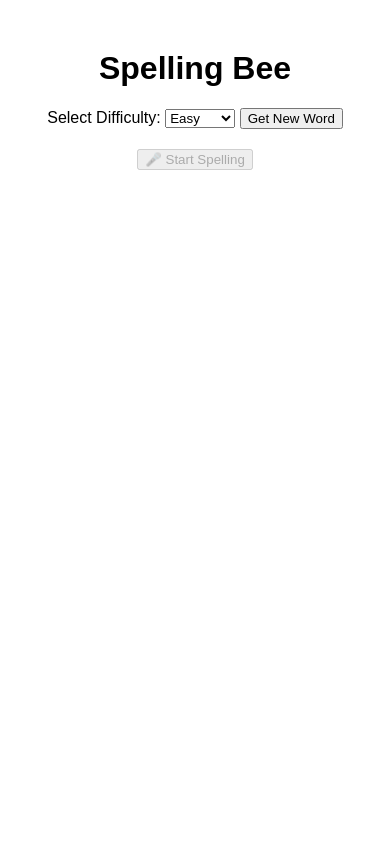
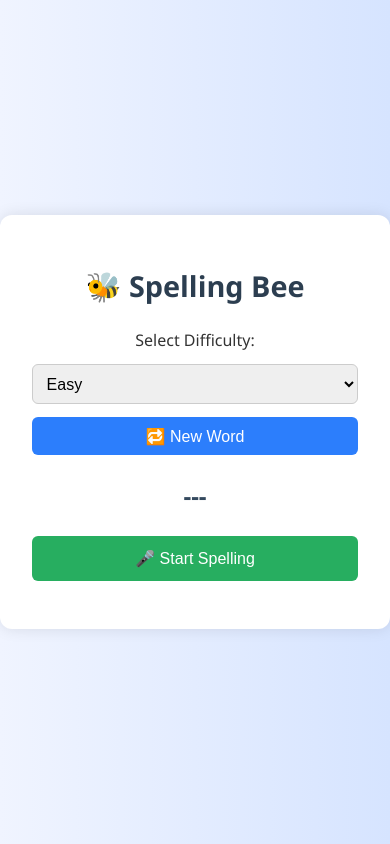
Before and after one commit to EderVargas/spell-html, a plain HTML site: page index.html in a window 390 px wide. Drawn offline with Linux system fonts and the light colour scheme.

Commit message:
improve view

```diff
--- a/index.html
+++ b/index.html
@@ -1,142 +1,34 @@
 <!DOCTYPE html>
+<!-- levantar con: python -m http.server 8000 --bind 0.0.0.0 -->
 <html lang="en">
-<!-- levantar con python -m http.server 5000 --bind 0.0.0. -->
 <head>
-    <meta charset="UTF-8">
-    <title>Spelling Game</title>
-    <style>
-        body {
-            font-family: sans-serif;
-            text-align: center;
-            margin-top: 50px;
-        }
-
-        .word {
-            font-size: 2em;
-            margin: 20px;
-        }
-
-        .result {
-            font-size: 1.5em;
-            margin-top: 20px;
-        }
-    </style>
+  <meta charset="UTF-8">
+  <title>Spelling Bee</title>
+  <meta name="viewport" content="width=device-width, initial-scale=1.0">
+  <link rel="stylesheet" href="styles.css">
 </head>
 
 <body>
+  <div class="container">
+    <h1>🐝 Spelling Bee</h1>
 
-    <h1>Spelling Bee</h1>
-
-    <label for="difficulty">Select Difficulty:</label>
-    <select id="difficulty">
+    <div class="selector">
+      <label for="difficulty">Select Difficulty:</label>
+      <select id="difficulty">
         <option value="facil">Easy</option>
         <option value="medio">Medium</option>
         <option value="dificil">Hard</option>
-    </select>
-    <button onclick="nuevaPalabra()">Get New Word</button>
+      </select>
+      <button onclick="nuevaPalabra()">🔁 New Word</button>
+    </div>
 
-    <div class="word" id="wordDisplay"></div>
+    <div class="word" id="wordDisplay">---</div>
+
     <button id="startSpelling" onclick="iniciarEscucha()" disabled>🎤 Start Spelling</button>
 
     <div class="result" id="resultText"></div>
+  </div>
 
-    <script>
-        let palabras = {};
-        let palabraActual = "";
-
-        fetch('assets/datos.json')
-            .then(response => response.json())
-            .then(data => { palabras = data; })
-            .catch(error => {
-                console.error("Error al cargar palabras.json:", error);
-                alert("No se pudieron cargar las palabras.");
-            });
-
-        function nuevaPalabra() {
-            const nivel = document.getElementById('difficulty').value;
-            const lista = palabras[nivel];
-            if (!lista || lista.length === 0) {
-                alert("No hay palabras cargadas para este nivel.");
-                return;
-            }
-            palabraActual = lista[Math.floor(Math.random() * lista.length)];
-            document.getElementById('wordDisplay').textContent = palabraActual;
-            document.getElementById('resultText').textContent = '';
-            document.getElementById('startSpelling').disabled = false; // Activar el botón
-
-        }
-
-        function iniciarEscucha() {
-              if (!palabraActual) {
-                alert("Primero genera una palabra para deletrear.");
-                return;
-            }
-            if (!('webkitSpeechRecognition' in window || 'SpeechRecognition' in window)) {
-                alert('Tu navegador no soporta reconocimiento de voz.');
-                return;
-            }
-
-            const SpeechRecognition = window.SpeechRecognition || window.webkitSpeechRecognition;
-            const recognition = new SpeechRecognition();
-            recognition.lang = 'en-US';
-            recognition.interimResults = false;
-            recognition.maxAlternatives = 1;
-
-            let paso = 1;
-
-            function escucharSpelling() {
-
-                document.getElementById('startSpelling').textContent = 'Listening...';
-                document.getElementById('resultText').textContent = "Spelling (use 'capital' and 'space' if you need)...";
-                recognition.start();
-            }
-
-            recognition.onresult = function (event) {
-                const spoken = event.results[0][0].transcript.toLowerCase();
-                console.log("Recognized:", spoken);
-
-                if (paso === 1) {
-                    const deletreada = interpretarSpelling(spoken);
-                    console.log("Spelled:", deletreada);
-
-                    // Compara el deletreo con la palabra original
-                    const original = palabraActual.toLowerCase().replace(/\s+/g, '');
-                    const spellingOk = deletreada === palabraActual;
-
-                    document.getElementById('resultText').innerHTML =
-                        `🧩 Spelled: ${deletreada}<br> ` +
-                        (spellingOk ? '✅ Correct!' : '❌ Incorrect.');
-
-                    document.getElementById('startSpelling').textContent = '🎤 Start Spelling';
-
-                    paso = 1; // reset paso para nueva palabra
-                }
-            };
-
-            escucharSpelling();
-        }
-
-        function interpretarSpelling(texto) {
-            const palabras = texto.trim().split(/\s+/);
-            let resultado = "";
-            let capital = false;
-
-            for (let palabra of palabras) {
-                if (palabra === "capital") {
-                    capital = true;
-                } else if (palabra === "space") {
-                    resultado += " ";
-                } else if (/^[a-z]$/i.test(palabra)) {
-                    resultado += capital ? palabra.toUpperCase() : palabra.toLowerCase();
-                    capital = false;
-                }
-            }
-
-            return resultado;
-        }
-    </script>
-
-
+  <script src="script.js"></script>
 </body>
-
 </html>
--- /dev/null
+++ b/script.js
@@ -0,0 +1,90 @@
+let palabras = {};
+let palabraActual = "";
+
+fetch('assets/datos.json')
+    .then(response => response.json())
+    .then(data => { palabras = data; })
+    .catch(error => {
+        console.error("Error al cargar palabras.json:", error);
+        alert("No se pudieron cargar las palabras.");
+    });
+
+function nuevaPalabra() {
+    const nivel = document.getElementById('difficulty').value;
+    const lista = palabras[nivel];
+    if (!lista || lista.length === 0) {
+        alert("No hay palabras cargadas para este nivel.");
+        return;
+    }
+    palabraActual = lista[Math.floor(Math.random() * lista.length)];
+    document.getElementById('wordDisplay').textContent = palabraActual;
+    document.getElementById('resultText').textContent = '';
+    document.getElementById('startSpelling').disabled = false;
+}
+
+function iniciarEscucha() {
+    if (!palabraActual) {
+        alert("Primero genera una palabra para deletrear.");
+        return;
+    }
+    if (!('webkitSpeechRecognition' in window || 'SpeechRecognition' in window)) {
+        alert('Tu navegador no soporta reconocimiento de voz.');
+        return;
+    }
+
+    const SpeechRecognition = window.SpeechRecognition || window.webkitSpeechRecognition;
+    const recognition = new SpeechRecognition();
+    recognition.lang = 'en-US';
+    recognition.interimResults = false;
+    recognition.maxAlternatives = 1;
+
+    let paso = 1;
+
+    function escucharSpelling() {
+        document.getElementById('startSpelling').textContent = 'Listening...';
+        document.getElementById('resultText').textContent = "Spelling (use 'capital' and 'space' if you need)...";
+        recognition.start();
+    }
+
+    recognition.onresult = function (event) {
+        const spoken = event.results[0][0].transcript.toLowerCase();
+        console.log("Recognized:", spoken);
+
+        if (paso === 1) {
+            const deletreada = interpretarSpelling(spoken);
+            console.log("Spelled:", deletreada);
+
+            const original = palabraActual.toLowerCase().replace(/\s+/g, '');
+            const spellingOk = deletreada === palabraActual;
+
+            document.getElementById('resultText').innerHTML =
+                `🧩 Spelled: ${deletreada}<br> ` +
+                (spellingOk ? '✅ Correct!' : '❌ Incorrect.');
+
+            document.getElementById('startSpelling').textContent = '🎤 Start Spelling';
+
+            paso = 1;
+        }
+    };
+
+    escucharSpelling();
+}
+
+function interpretarSpelling(texto) {
+    const palabras = texto.trim().split(/\s+/);
+    let resultado = "";
+    let capital = false;
+
+    for (let palabra of palabras) {
+        if (palabra === "capital") {
+            capital = true;
+        } else if (palabra === "space") {
+            resultado += " ";
+        } else if (/^[a-z]$/i.test(palabra)) {
+            resultado += capital ? palabra.toUpperCase() : palabra.toLowerCase();
+            capital = false;
+        }
+    }
+
+    return resultado;
+}
--- /dev/null
+++ b/styles.css
@@ -0,0 +1,104 @@
+/* styles.css */
+
+body {
+  margin: 0;
+  padding: 0;
+  font-family: 'Segoe UI', Tahoma, Geneva, Verdana, sans-serif;
+  background: linear-gradient(to right, #f0f4ff, #d6e4ff);
+  color: #333;
+  display: flex;
+  justify-content: center;
+  align-items: center;
+  min-height: 100vh;
+}
+
+.container {
+  background: #ffffff;
+  padding: 2rem;
+  border-radius: 12px;
+  box-shadow: 0 0 15px rgba(0, 0, 0, 0.1);
+  width: 90%;
+  max-width: 500px;
+  text-align: center;
+}
+
+h1 {
+  font-size: 2.2em;
+  margin-bottom: 1.5rem;
+  color: #2c3e50;
+}
+
+.selector {
+  display: flex;
+  flex-direction: column;
+  gap: 0.8rem;
+  margin-bottom: 1.5rem;
+}
+
+.selector select,
+.selector button {
+  padding: 0.6rem;
+  font-size: 1rem;
+  border-radius: 6px;
+  border: 1px solid #ccc;
+}
+
+.selector button {
+  background-color: #2c7efc;
+  color: white;
+  border: none;
+  cursor: pointer;
+}
+
+.selector button:hover {
+  background-color: #1a5edb;
+}
+
+.word {
+  font-size: 3rem;
+  font-weight: bold;
+  margin: 1.5rem 0;
+  color: #34495e;
+  word-wrap: break-word;
+}
+
+button#startSpelling {
+  font-size: 1rem;
+  padding: 0.8rem 1rem;
+  background-color: #27ae60;
+  color: white;
+  border: none;
+  border-radius: 6px;
+  cursor: pointer;
+  margin-bottom: 1rem;
+}
+
+button#startSpelling:hover {
+  background-color: #1e8449;
+}
+
+.result {
+  font-size: 1.2rem;
+  color: #555;
+}
+
+/* Responsive */
+@media (max-width: 500px) {
+  h1 {
+    font-size: 1.8em;
+  }
+
+  .word {
+    font-size: 1.5rem;
+  }
+
+  .selector {
+    flex-direction: column;
+  }
+
+  .selector select,
+  .selector button,
+  button#startSpelling {
+    width: 100%;
+  }
+}
```
Also changed, not shown: index_1.html (added, +47 -0 lines).
